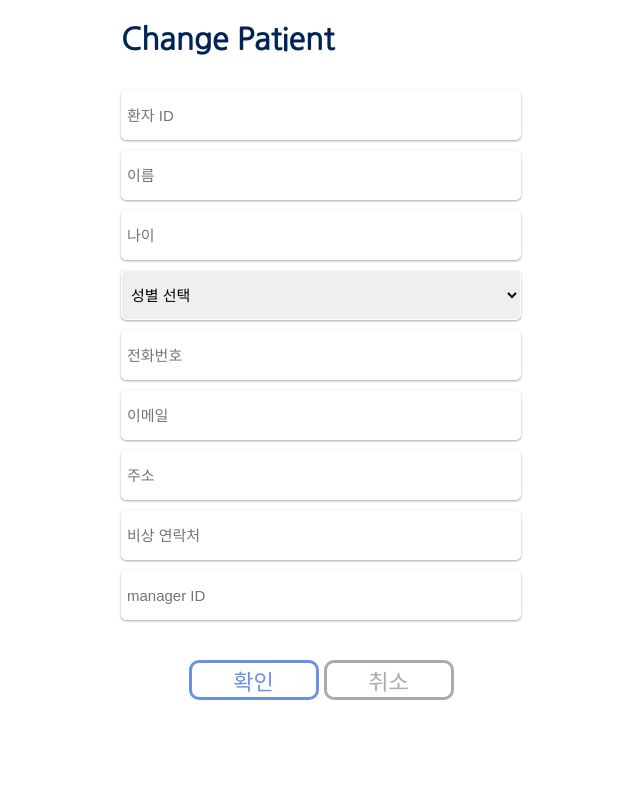
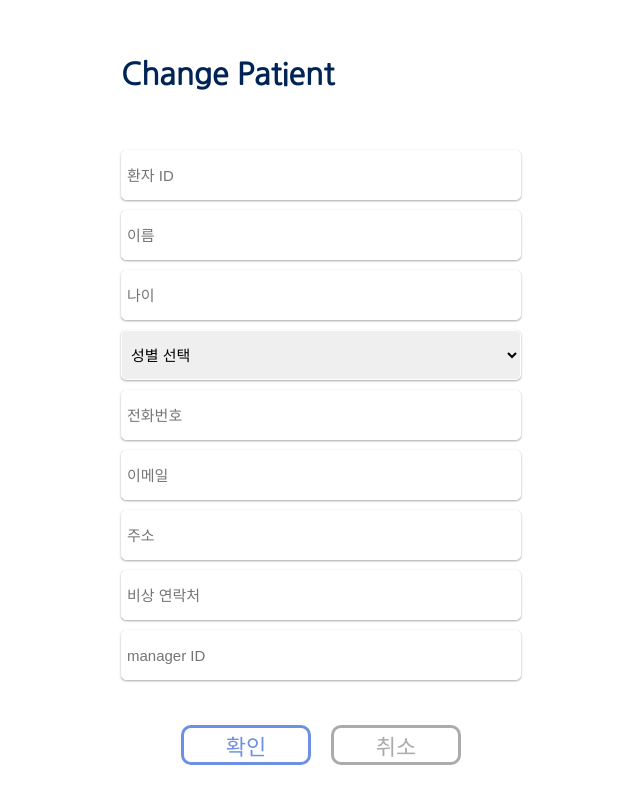
Before and after one commit to TUK-CE-capstone-2023-IMS/ControlPage, a React (Create React App) app: page /ChangePatient in a window 1280 px wide. Shown: the whole page, without its empty margins (319-959 px from the left). Built offline with nearby package versions, Linux system fonts and the light colour scheme; no server answers.

Commit message:
[ui] 환자 정보 수정 창 ui 수정

```diff
--- a/src/pages/ManagePage/PatientInfoChangeForm.css
+++ b/src/pages/ManagePage/PatientInfoChangeForm.css
@@ -5,20 +5,27 @@
 }
 
 .change_patient_page{
+    width: 400px;
     height: 100vh;
     justify-content: center;
     align-items: center;
+    margin: auto;
+    display: flex;
+    flex-direction: column;
+}
+
+.change_patient_box{
+    width: 400px;
+    height: 550px;
+    margin: 25px 0;
 }
 
 .change_patient_text{
     height: 50px;
     width: 400px;
-    margin-top: 40px;
     text-align: left;
-    margin-bottom: 40px;
+    margin: 20px 0;
     display: inline-block;
-    margin-left: auto;
-    margin-right: auto;
     font-size: 30px;
     font-weight: 600;
     color: #002455;
@@ -49,7 +56,7 @@
     width: 130px;
     height: 40px;
     color: #6D8FE4;
-    margin-top: 10px;
+    margin: 0 10px;
     text-align: center;
     border: 3px solid #6D8FE4;
     border-radius: 10px;
@@ -61,8 +68,7 @@
     width: 130px;
     height: 40px;
     color: #ababab;
-    margin-top: 10px;
-    margin-left: 5px;
+    margin: 0 10px;
     text-align: center;
     border: 3px solid #ababab;
     border-radius: 10px;
@@ -72,7 +78,8 @@
 .change_patient_button {
     display: flex;
     justify-content: center;
-    margin-top: 20px;
+    width: 400px;
+    height: 40px;
 }
 
 .change_patient_button button:hover{
--- a/src/pages/ManagePage/PatientInfoChangeForm.js
+++ b/src/pages/ManagePage/PatientInfoChangeForm.js
@@ -60,10 +60,11 @@ const PatientInfoChangeFormPage = () => {
     return (
         <form onSubmit={handleSubmit}>
             <div className="change_patient_page">
+                <div className="add_patient_text">
+                    <p>Change Patient</p>
+                </div>
+
                 <div className="change_patient_box">
-                    <div className="add_patient_text">
-                        <p>Change Patient</p>
-                    </div>
                     <div className="change_patient_id">
                         <input
                             type="text"
@@ -74,6 +75,7 @@ const PatientInfoChangeFormPage = () => {
                             required
                         />
                     </div>
+
                     <div className="change_patient_name">
                         <input
                             type="text"
@@ -84,6 +86,7 @@ const PatientInfoChangeFormPage = () => {
                             required
                         />
                     </div>
+
                     <div className="change_patient_age">
                         <input
                             type="text"
@@ -94,6 +97,7 @@ const PatientInfoChangeFormPage = () => {
                             required
                         />
                     </div>
+
                     <div className="change_patient_sex">
                         <select
                             name="sex"
@@ -106,6 +110,7 @@ const PatientInfoChangeFormPage = () => {
                             <option value="female">여자</option>
                         </select>
                     </div>
+
                     <div className="change_patient_phone_num">
                         <input
                             type="text"
@@ -116,6 +121,7 @@ const PatientInfoChangeFormPage = () => {
                             required
                         />
                     </div>
+
                     <div className="change_patient_email">
                         <input
                             type="email"
@@ -126,6 +132,7 @@ const PatientInfoChangeFormPage = () => {
                             required
                         />
                     </div>
+
                     <div className="change_patient_address">
                         <input
                             type="text"
@@ -136,6 +143,7 @@ const PatientInfoChangeFormPage = () => {
                             required
                         />
                     </div>
+
                     <div className="change_patient_emergency_num">
                         <input
                             type="text"
@@ -146,6 +154,7 @@ const PatientInfoChangeFormPage = () => {
                             required
                         />
                     </div>
+
                     <div className="change_patient_managerid">
                         <input
                             type="text"
@@ -157,10 +166,12 @@ const PatientInfoChangeFormPage = () => {
                         />
                     </div>
                 </div>
+
                 <div className="change_patient_button">
                     <div className="change_patient_yesbtn">
                         <button type="submit">확인</button>
                     </div>
+
                     <div className="change_patient_nobtn">
                         <button onClick={cancel}>취소</button>
                     </div>
```
